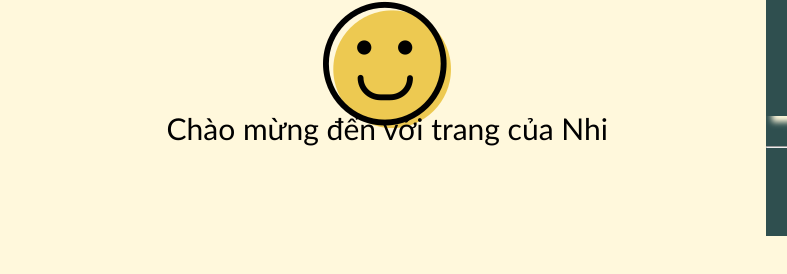
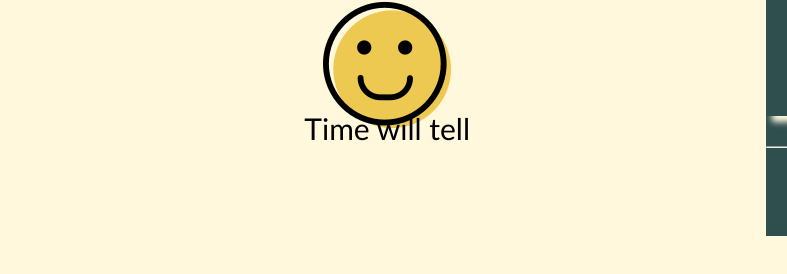
Before and after one commit to truongmainguyetnhi/nguyetnhi, a plain HTML site: page index.html in a window 1280 px wide. Shown: the part 492-766 px from the top of the page, 0-787 px from the left. Drawn offline with Linux system fonts and the light colour scheme.

Commit message:
update-3

```diff
--- a/index.html
+++ b/index.html
@@ -16,7 +16,7 @@
             <b id="ho">Trương Mai</b><br><br>
             <b id="ten">Nguyệt Nhi</b> <br>
             <br>
-            <p id="intro">Chào mừng đến với trang của Nhi</p>
+            <p id="intro">Time will tell</p>
         </div>
         <div id="right">
             <img id="avt" src="./img/nhi.jpg" width=80% height="500px" />
```
